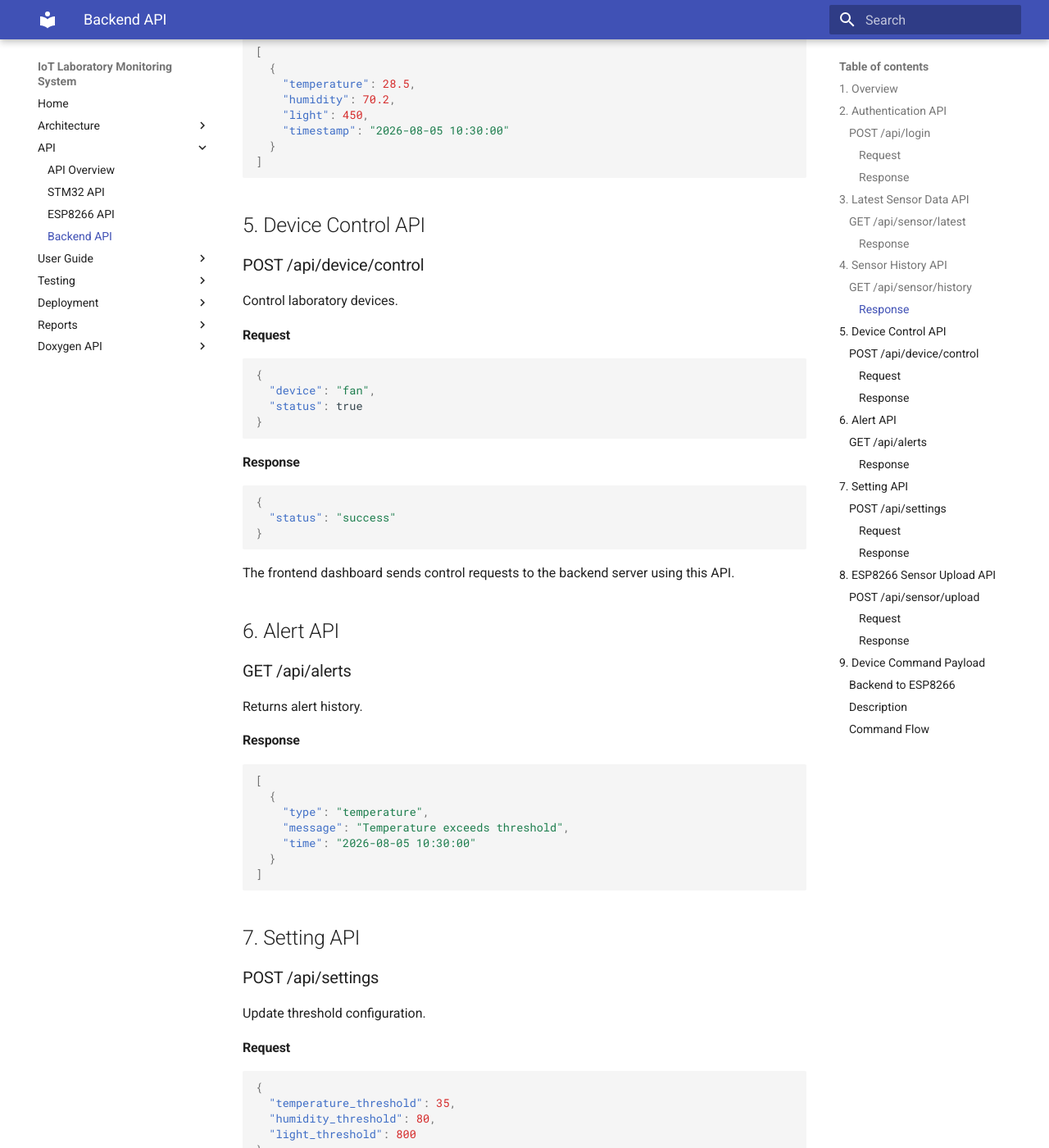
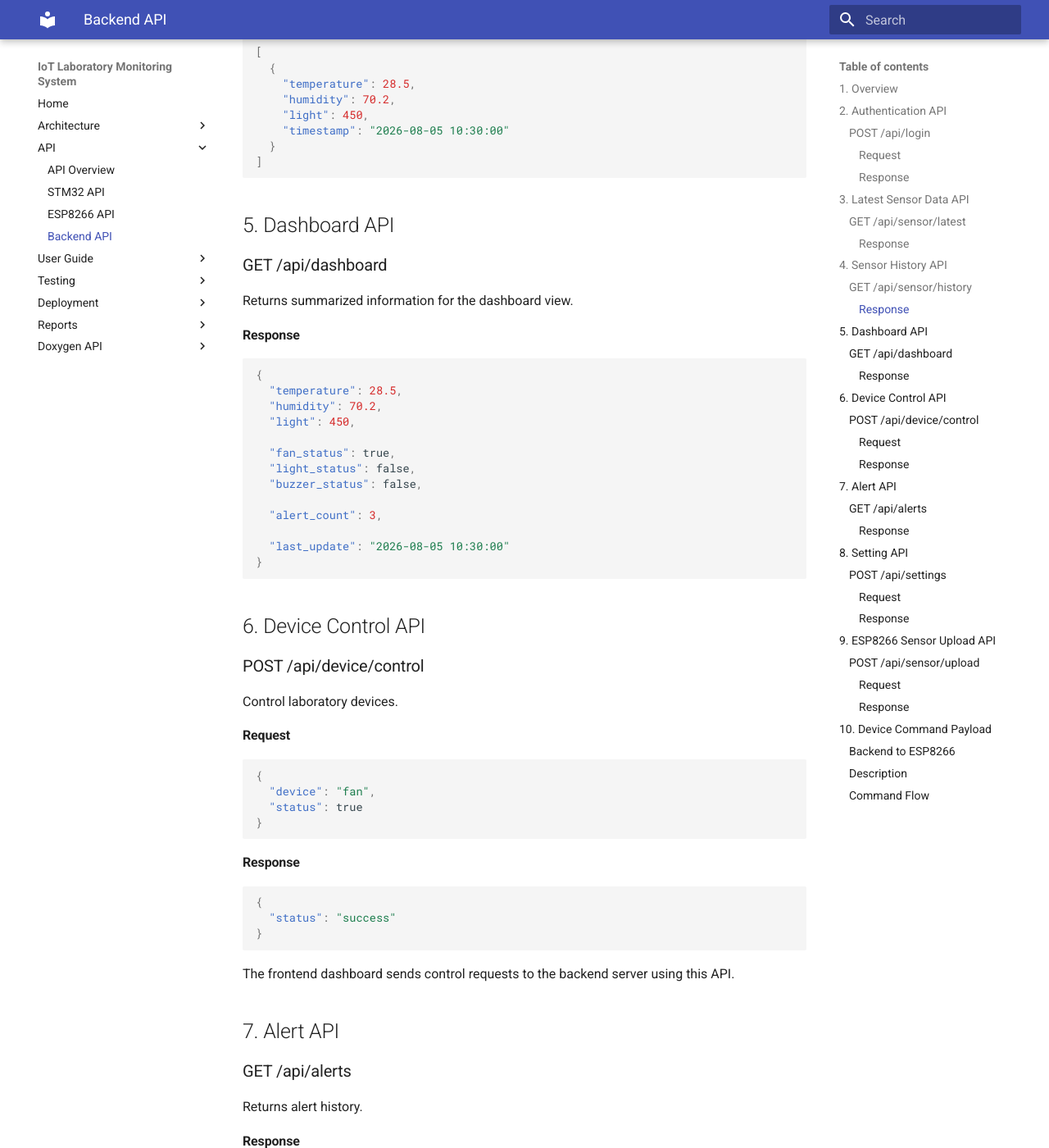
Before and after one commit to jostran1406/Phase_2_Group_11, an MkDocs documentation site: the page built from docs/api/backend_api.md, in a window 1280 px wide and 1400 px high, scrolled down 1311 px. Shown: the whole window at 82% size. Built offline with MkDocs 1.6.1 and Material for MkDocs 9.7.7, drawn with Linux system fonts in a browser that asks for light colours; some of the changed text lies outside the part shown.

Commit message:
add Dashboard API and update system data flows

````diff
--- a/docs/api/backend_api.md
+++ b/docs/api/backend_api.md
@@ -63,8 +63,31 @@ Returns historical sensor records.
   }
 ]
 ```
+## 5. Dashboard API
 
-## 5. Device Control API
+### GET /api/dashboard
+
+Returns summarized information for the dashboard view.
+
+#### Response
+
+```json
+{
+  "temperature": 28.5,
+  "humidity": 70.2,
+  "light": 450,
+
+  "fan_status": true,
+  "light_status": false,
+  "buzzer_status": false,
+
+  "alert_count": 3,
+
+  "last_update": "2026-08-05 10:30:00"
+}
+```
+
+## 6. Device Control API
 
 ### POST /api/device/control
 
@@ -156,7 +179,7 @@ Used by ESP8266 gateway modules to upload sensor data collected from STM32 monit
 }
 ```
 
-## 9. Device Command Payload
+## 10. Device Command Payload
 
 ### Backend to ESP8266
 
--- a/docs/architecture/frontend.md
+++ b/docs/architecture/frontend.md
@@ -13,11 +13,13 @@ graph LR
 
 User --> Dashboard
 
-Dashboard --> Components
+Dashboard --> Dashboard_API
 
-Components --> API_Service
+Dashboard --> History_API
 
-API_Service --> Backend
+Dashboard_API --> Backend
+
+History_API --> Backend
 
 ```
 
````
Also changed, not shown: other parts of docs/api/backend_api.md (+3 -3 lines), docs/architecture/backend.md (+23 -1 lines).
